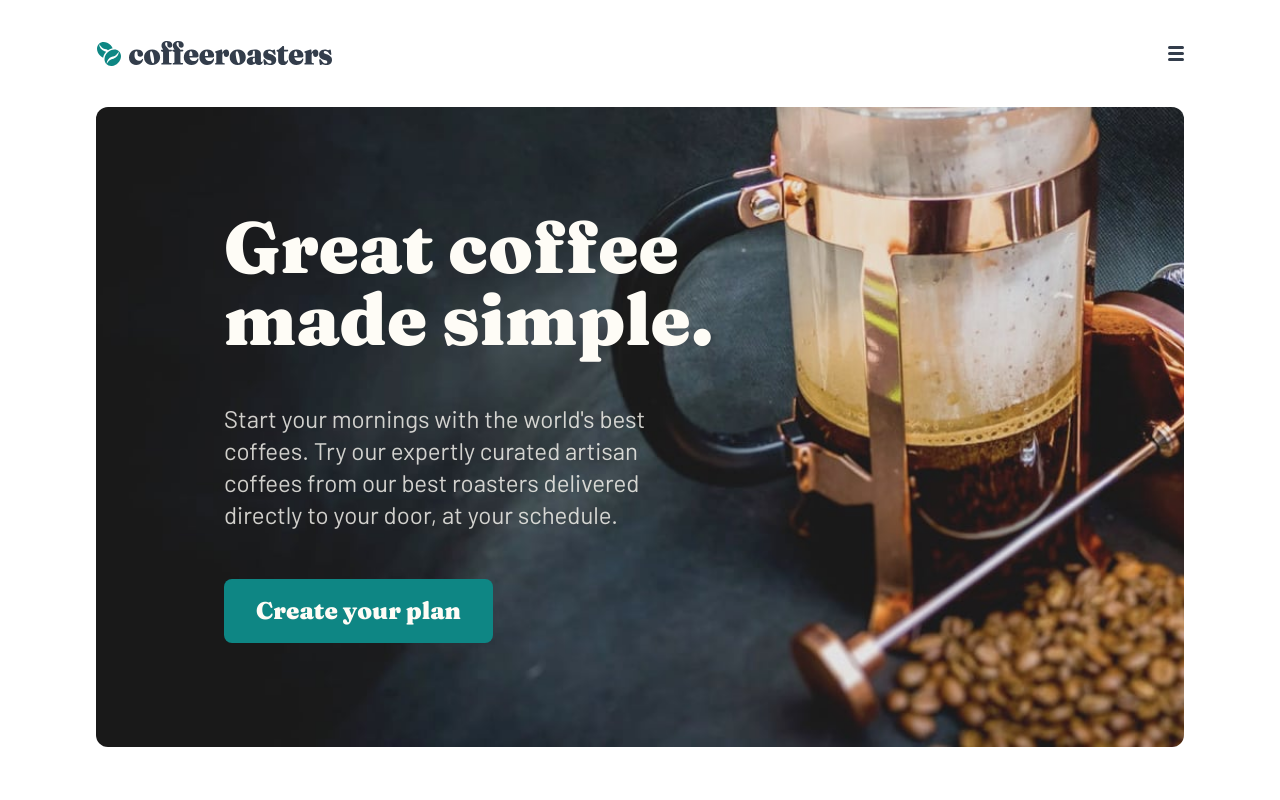
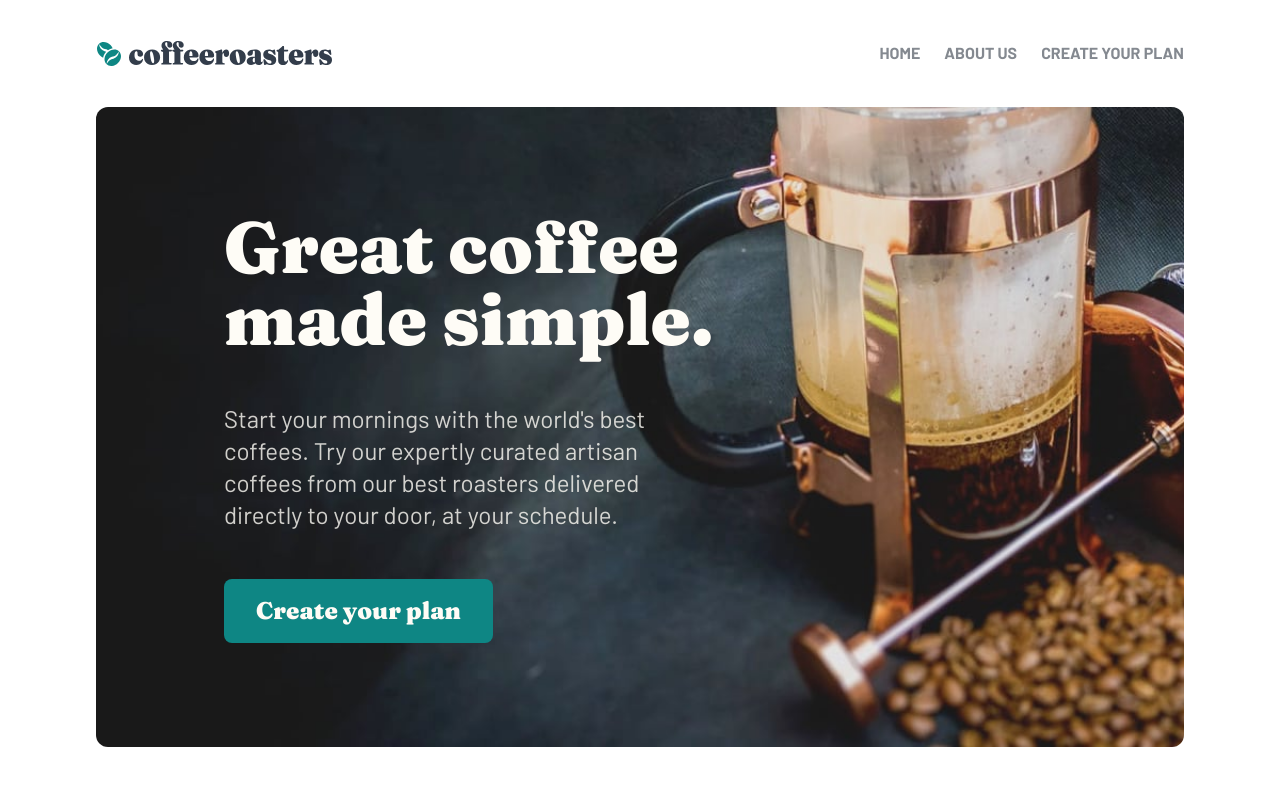
Before and after one commit to SuhasPatnaik/coffeeroasters-subscription-site, a React (Vite) app: page / in a window 1280 px wide. Shown: the top 800 px of the page. Built offline with nearby package versions, Linux system fonts and the light colour scheme.

Commit message:
Header section: Expanded nav menu for desktop & tablet screens

```diff
--- a/src/components/shared/Header.tsx
+++ b/src/components/shared/Header.tsx
@@ -1,8 +1,23 @@
-import { useState } from "react";
+import { useEffect, useState } from "react";
 import NavMenuModal from "./NavMenuModal";
+import { Link } from "react-router";
 
 export default function Header() {
   const [showNavMenu, setShowNavMenu] = useState(false);
+  const [isMobileScreen, setIsMobileScreen] = useState(
+    window.innerWidth <= 480
+  );
+
+  useEffect(() => {
+    const handleResize = () => {
+      setIsMobileScreen(window.innerWidth <= 480);
+    };
+
+    handleResize();
+
+    window.addEventListener("resize", handleResize);
+    return () => window.removeEventListener("resize", handleResize);
+  }, []);
 
   const handleClose = () => {
     setShowNavMenu(false);
@@ -14,9 +29,26 @@ export default function Header() {
         src="/images/shared/desktop/logo.svg"
         alt="Coffee Roasters brand logo"
       />
-      <button className="cursor-pointer" onClick={() => setShowNavMenu(true)}>
-        <img src="/images/shared/mobile/icon-hamburger.svg" />
-      </button>
+      {isMobileScreen ? (
+        <button className="cursor-pointer" onClick={() => setShowNavMenu(true)}>
+          <img src="/images/shared/mobile/icon-hamburger.svg" />
+        </button>
+      ) : (
+        <div className="flex gap-6 text-neutral-500 uppercase font-bold">
+          <Link to="/" className="hover:underline hover:text-neutral-900">
+            Home
+          </Link>
+          <Link to="/about" className="hover:underline hover:text-neutral-900">
+            About Us
+          </Link>
+          <Link
+            to="/subscribe"
+            className="hover:underline hover:text-neutral-900"
+          >
+            Create your Plan
+          </Link>
+        </div>
+      )}
       {showNavMenu && <NavMenuModal onClose={handleClose} />}
     </header>
   );
```
